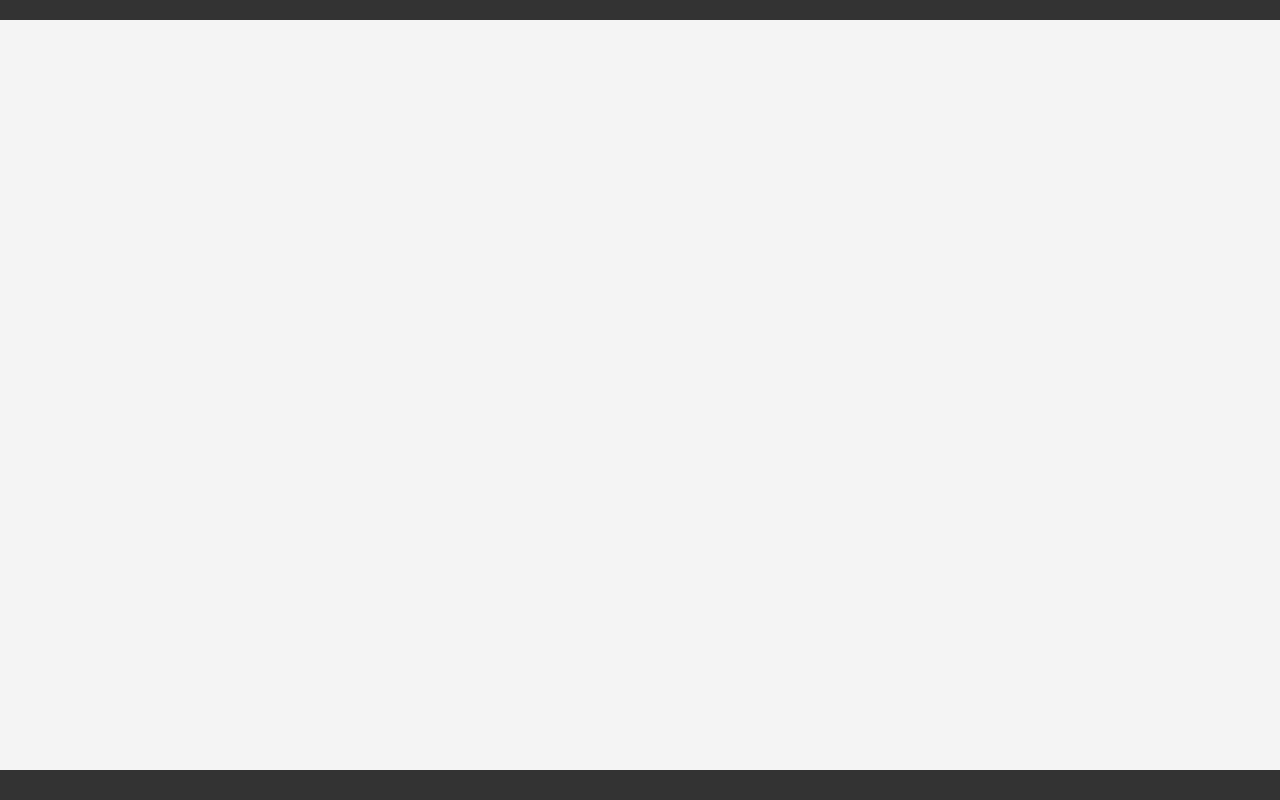
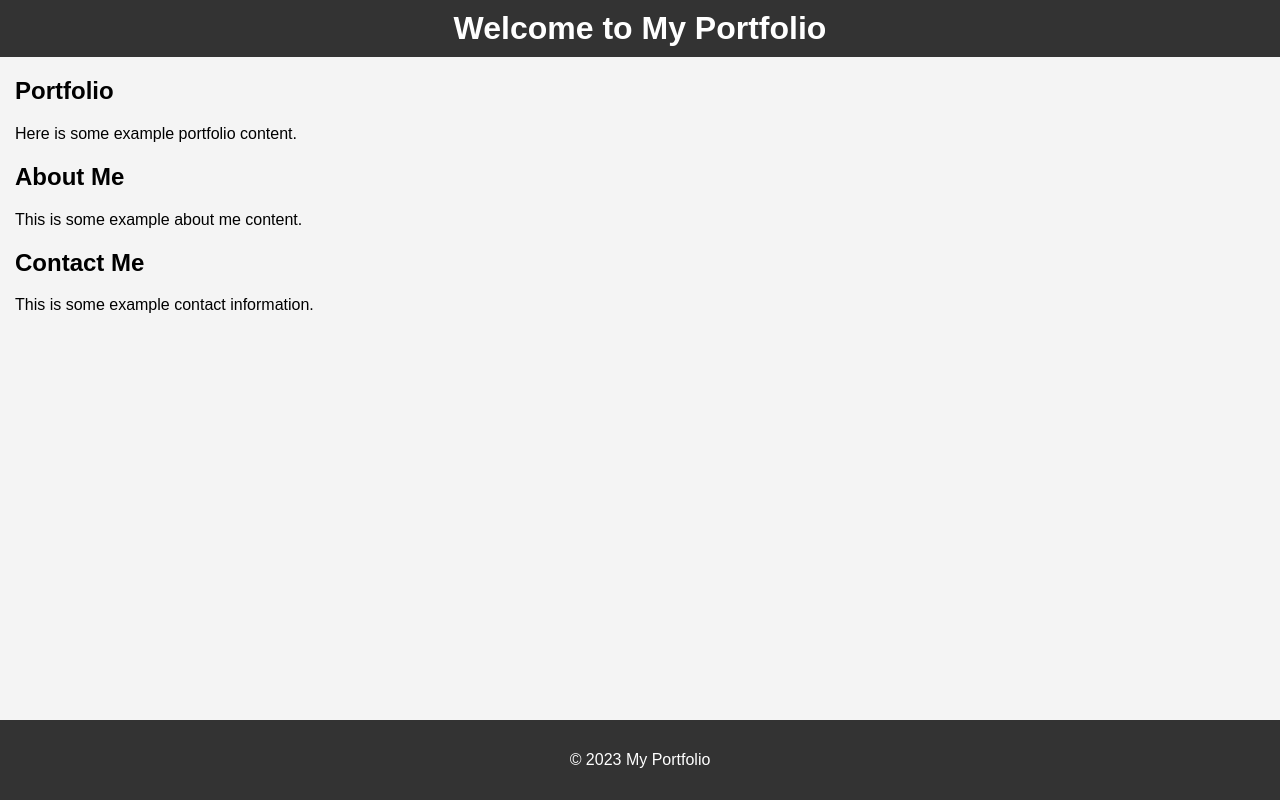
Before and after one commit to Pwncakee/my-website001, a plain HTML site: page index.html in a window 1280 px wide. Drawn offline with Linux system fonts and the light colour scheme.

Commit message:
Update index.html

```diff
--- a/index.html
+++ b/index.html
@@ -3,23 +3,25 @@
 <head>
     <title>Your Name - Portfolio</title>
     <link rel="stylesheet" type="text/css" href="index.css">
-    <!-- Add your CSS, JavaScript, and other head content here -->
 </head>
 <body>
     <header>
-        <!-- Add your navigation bar here -->
+        <h1>Welcome to My Portfolio</h1>
     </header>
     <section id="portfolio">
-        <!-- Add your portfolio items here -->
+        <h2>Portfolio</h2>
+        <p>Here is some example portfolio content.</p>
     </section>
     <section id="about">
-        <!-- Add your about content here -->
+        <h2>About Me</h2>
+        <p>This is some example about me content.</p>
     </section>
     <section id="contact">
-        <!-- Add your contact form here -->
+        <h2>Contact Me</h2>
+        <p>This is some example contact information.</p>
     </section>
     <footer>
-        <!-- Add your footer content here -->
+        <p>© 2023 My Portfolio</p>
     </footer>
 </body>
 </html>
```
